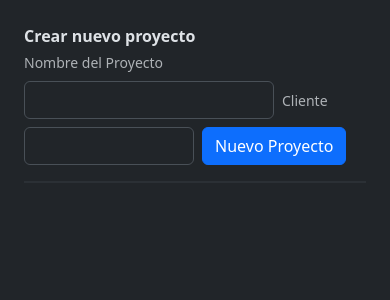
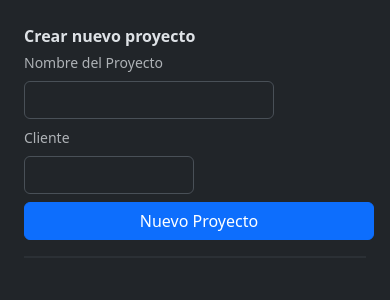
Before and after one commit to A-Chanana/Test-Site, a Flask app: page /api/projects in a window 390 px wide. Shown: the part 74-374 px from the top of the page. Run offline with Flask 3, Linux system fonts and the light colour scheme; data that the repository does not hold is empty; some libraries are stand-ins or nearby versions.

Commit message:
Fixed mobile disalignments

```diff
--- a/static/templates/projects.html
+++ b/static/templates/projects.html
@@ -7,14 +7,16 @@
 {% block body %}
     <div class="ms-4"><strong>Crear nuevo proyecto</strong></div>
 
-    <form class="d-flex flex-wrap align-items-center gap-2 mx-4 form-text" method="POST">
-        <label for="ProjectName" class="form-label mb-0 text-nowrap">Nombre del Proyecto</label>
-        <input type="text" class="form-control" id="ProjectName" name="ProjectName" style="width: 250px;" required>
+    <form class="ms-4 d-flex flex-column flex-md-row align-items-stretch align-items-md-center gap-2 mx-3 form-text" method="POST">
 
-        <label for="ProjectClient" class="form-label mb-0 text-nowrap">Cliente</label>
-        <input type="text" class="form-control" id="ProjectClient" name="ProjectClient" style="width: 170px;" required>
+    <label for="ProjectName" class="form-label mb-0 text-nowrap">Nombre del Proyecto</label>
+    <input type="text" class="form-control" id="ProjectName" name="ProjectName" style="max-width: 250px;" required>
 
-        <button type="submit" class="btn btn-primary text-nowrap">Nuevo Proyecto</button>
+
+    <label for="ProjectClient" class="form-label mb-0 text-nowrap">Cliente</label>
+    <input type="text" class="form-control" id="ProjectClient" name="ProjectClient" style="max-width: 170px;" required>
+
+    <button type="submit" class="btn btn-primary text-nowrap">Nuevo Proyecto</button>
     </form>
 
     <hr class="ms-4 me-4 border-2 border-top" />
```
Also changed, not shown: static/templates/project.html (+8 -6 lines).
